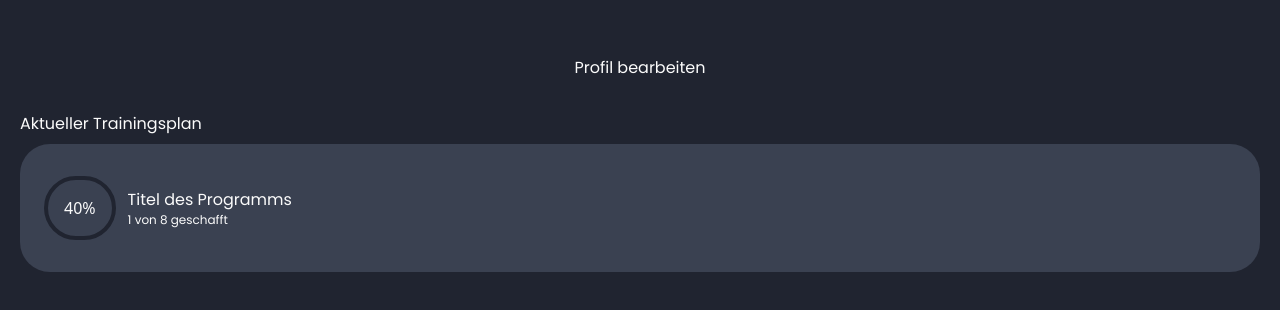
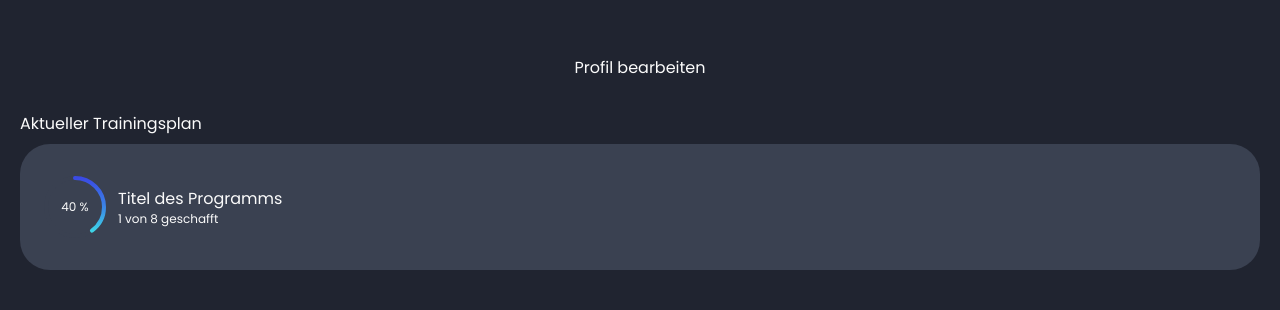
Before and after one commit to janelucia/fend-fitness-app, a React (Vite) app: page /profile in a window 1280 px wide. Shown: the part 252-562 px from the top of the page. Built offline with nearby package versions, Linux system fonts and the light colour scheme; no server answers.

Commit message:
new circle in profile for training progress

```diff
--- a/src/frontend/Routes/Profile.tsx
+++ b/src/frontend/Routes/Profile.tsx
@@ -6,6 +6,7 @@ import H2 from '../Component/font/H2';
 import P from '../Component/font/P';
 import ST from '../Component/font/SmallText';
 import User from '../Queries/User';
+import { CircularProgress } from '../Component/CircularProgress';
 
 const Profile = () => {
   const user = User();
@@ -24,10 +25,19 @@ const Profile = () => {
         <section className="flex flex-col gap-y-2">
           <P>Aktueller Trainingsplan</P>
           <Card className="flex flex-row items-center gap-x-3 px-6 py-8">
-            <Circle className="p-4 border-solid border-dark border-4 ">
-              40%
-            </Circle>
-            <div className="">
+            <div className="relative">
+              <CircularProgress
+                size={62}
+                strokeWidth={4}
+                showProgress={40}
+                initialSeconds={100}
+                className="text-medium"
+              />
+              <ST className="absolute left-1/2 top-1/2 -translate-x-1/2 -translate-y-1/2">
+                40 %
+              </ST>
+            </div>
+            <div>
               <P>Titel des Programms</P>
               <ST>1 von 8 geschafft</ST>
             </div>
```
